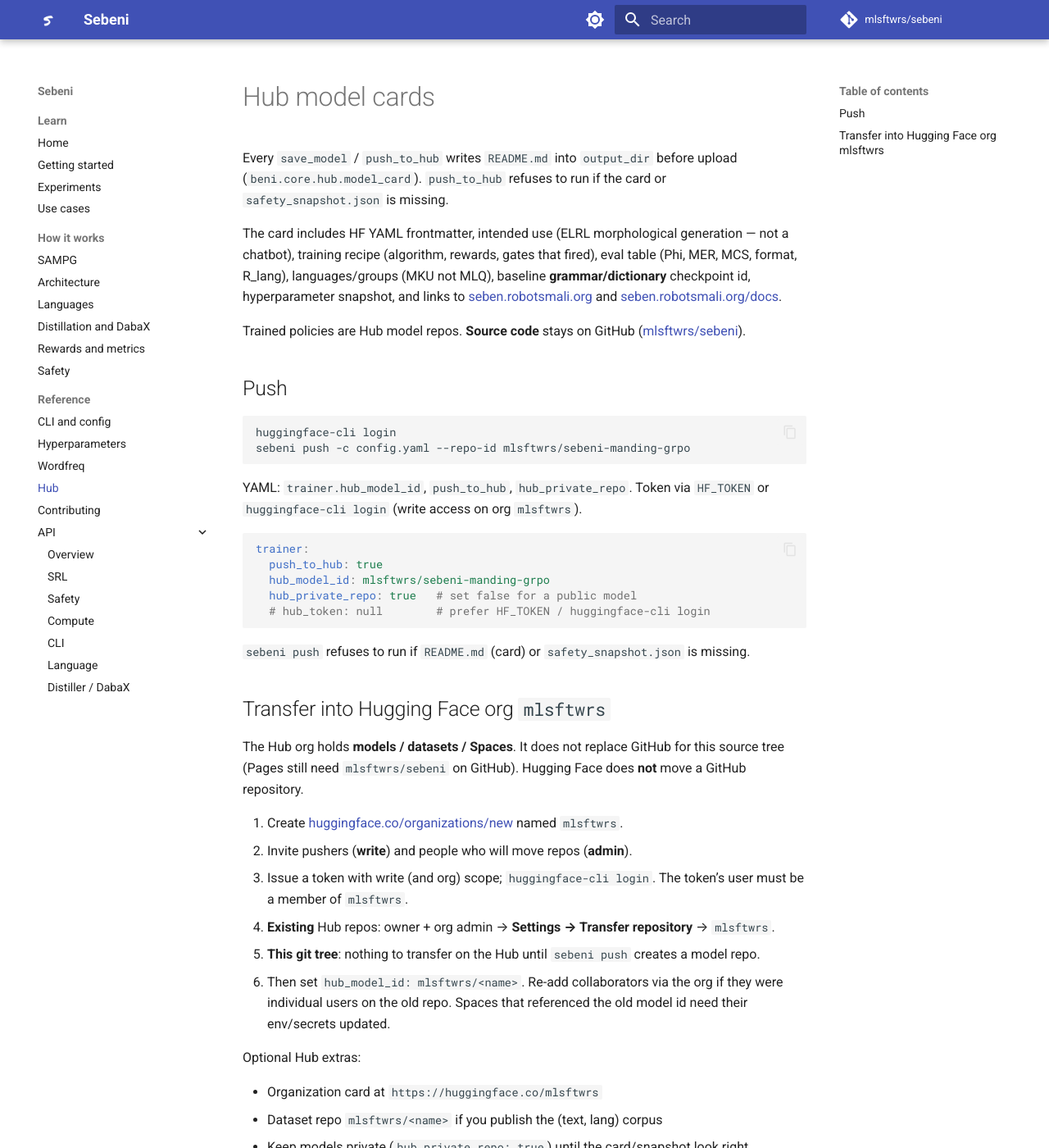
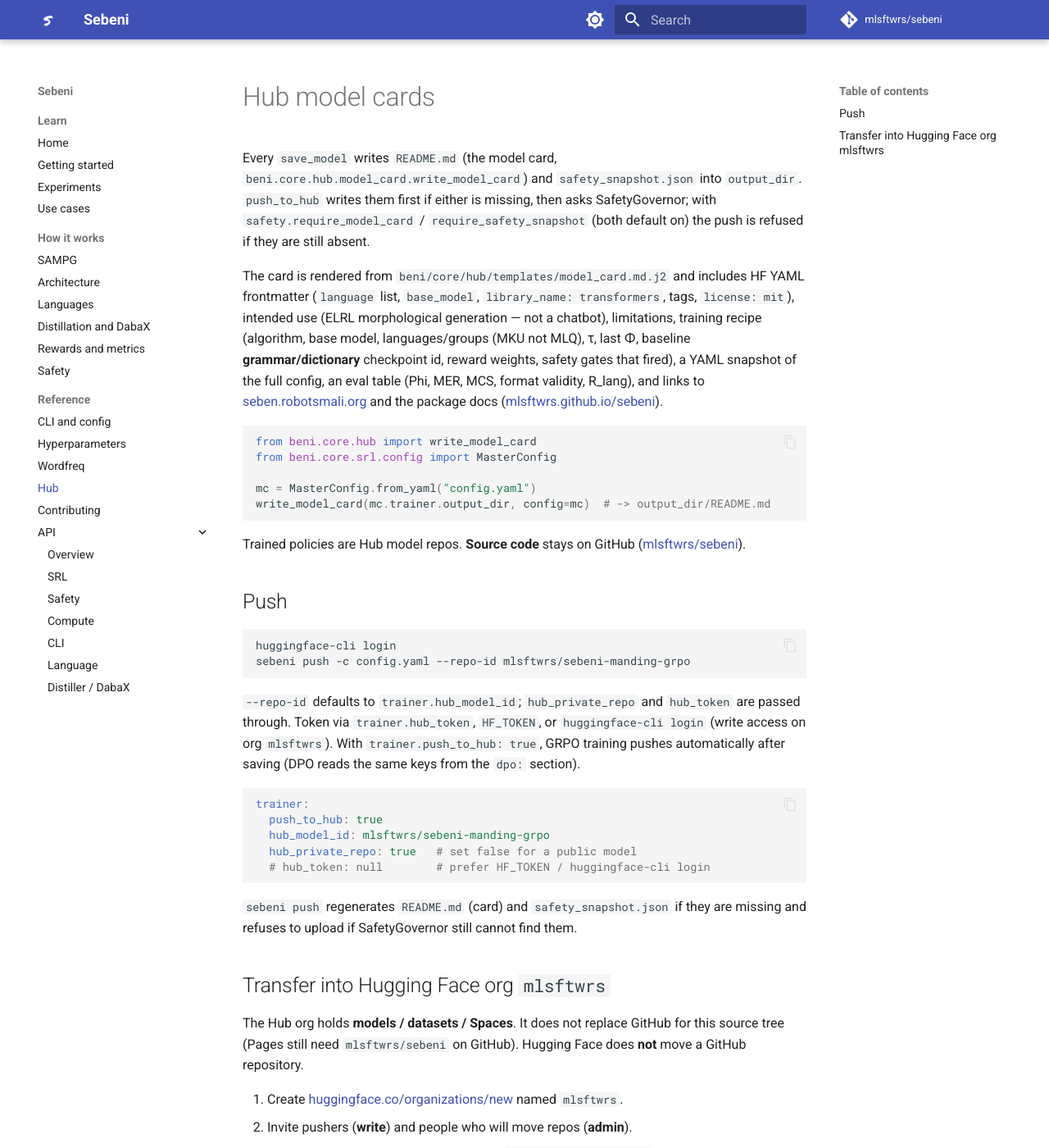
Before and after one commit to RobotsMali-AI/sebeni, an MkDocs documentation site: the page built from docs/hub.md, in a window 1280 px wide and 1400 px high. Shown: the whole window at 82% size. Built offline with MkDocs 1.6.1 and Material for MkDocs 9.7.7, drawn with Linux system fonts in a browser that asks for light colours; comment, search, counter and statistics services are not loaded.

Commit message:
docs(hub): correct model card contents and push behavior

````diff
--- a/docs/hub.md
+++ b/docs/hub.md
@@ -1,15 +1,28 @@
 # Hub model cards
 
-Every `save_model` / `push_to_hub` writes `README.md` into `output_dir` before
-upload (`beni.core.hub.model_card`). `push_to_hub` refuses to run if the card or
-`safety_snapshot.json` is missing.
+Every `save_model` writes `README.md` (the model card,
+`beni.core.hub.model_card.write_model_card`) and `safety_snapshot.json` into
+`output_dir`. `push_to_hub` writes them first if either is missing, then asks
+SafetyGovernor; with `safety.require_model_card` / `require_safety_snapshot`
+(both default on) the push is refused if they are still absent.
 
-The card includes HF YAML frontmatter, intended use (ELRL morphological
-generation — not a chatbot), training recipe (algorithm, rewards, gates that
-fired), eval table (Phi, MER, MCS, format, R_lang), languages/groups (MKU not MLQ),
-baseline **grammar/dictionary** checkpoint id, hyperparameter snapshot, and links to
-[seben.robotsmali.org](https://seben.robotsmali.org) and
-[seben.robotsmali.org/docs](https://seben.robotsmali.org/docs).
+The card is rendered from `beni/core/hub/templates/model_card.md.j2` and
+includes HF YAML frontmatter (`language` list, `base_model`,
+`library_name: transformers`, tags, `license: mit`), intended use (ELRL
+morphological generation — not a chatbot), limitations, training recipe
+(algorithm, base model, languages/groups (MKU not MLQ), τ, last Φ, baseline
+**grammar/dictionary** checkpoint id, reward weights, safety gates that fired),
+a YAML snapshot of the full config, an eval table (Phi, MER, MCS, format
+validity, R_lang), and links to [seben.robotsmali.org](https://seben.robotsmali.org)
+and the package docs ([mlsftwrs.github.io/sebeni](https://mlsftwrs.github.io/sebeni/)).
+
+```python
+from beni.core.hub import write_model_card
+from beni.core.srl.config import MasterConfig
+
+mc = MasterConfig.from_yaml("config.yaml")
+write_model_card(mc.trainer.output_dir, config=mc)  # -> output_dir/README.md
+```
 
 Trained policies are Hub model repos. **Source code** stays on GitHub
 ([mlsftwrs/sebeni](https://github.com/mlsftwrs/sebeni)).
@@ -21,8 +34,11 @@
 sebeni push -c config.yaml --repo-id mlsftwrs/sebeni-manding-grpo
 ```
 
-YAML: `trainer.hub_model_id`, `push_to_hub`, `hub_private_repo`. Token via
-`HF_TOKEN` or `huggingface-cli login` (write access on org `mlsftwrs`).
+`--repo-id` defaults to `trainer.hub_model_id`; `hub_private_repo` and
+`hub_token` are passed through. Token via `trainer.hub_token`, `HF_TOKEN`, or
+`huggingface-cli login` (write access on org `mlsftwrs`). With
+`trainer.push_to_hub: true`, GRPO training pushes automatically after saving
+(DPO reads the same keys from the `dpo:` section).
 
 ```yaml
 trainer:
@@ -32,8 +48,8 @@
   # hub_token: null        # prefer HF_TOKEN / huggingface-cli login
 ```
 
-`sebeni push` refuses to run if `README.md` (card) or `safety_snapshot.json`
-is missing.
+`sebeni push` regenerates `README.md` (card) and `safety_snapshot.json` if
+they are missing and refuses to upload if SafetyGovernor still cannot find them.
 
 ## Transfer into Hugging Face org `mlsftwrs`
 
````
